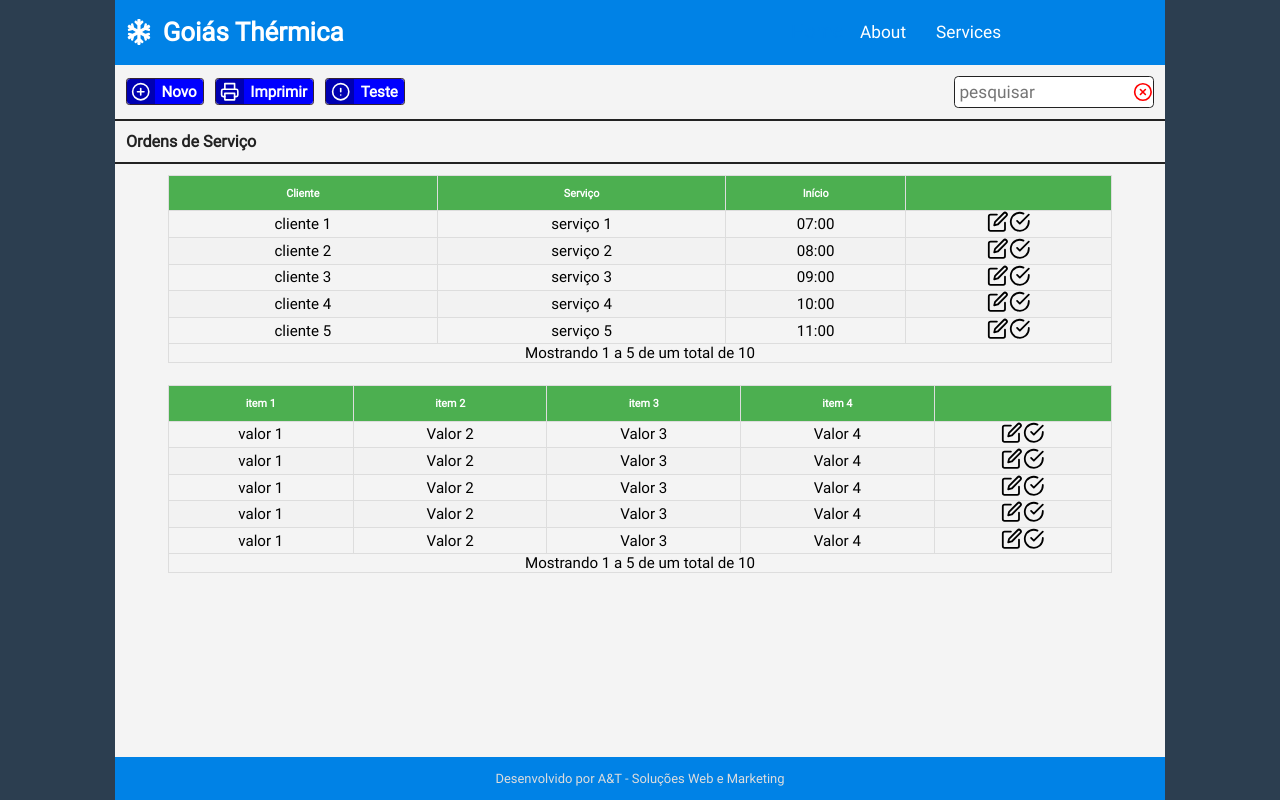
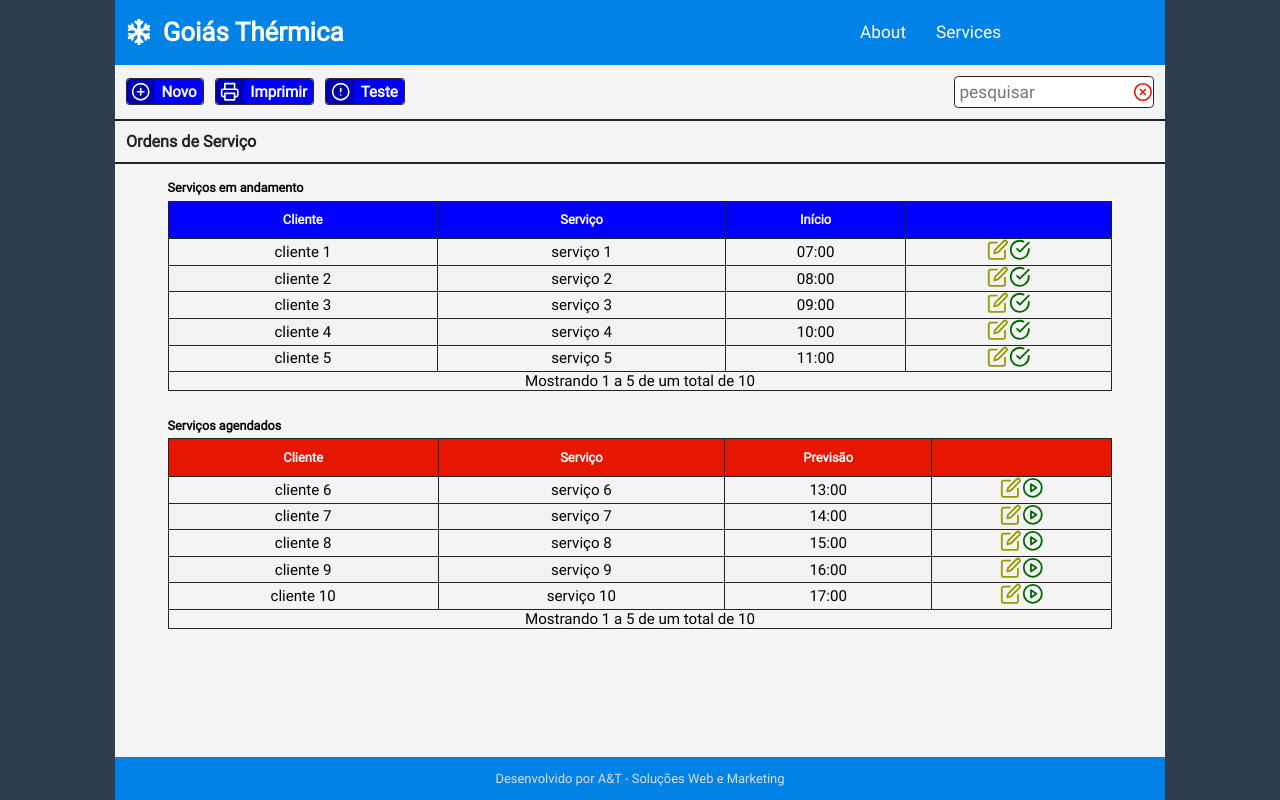
Before and after one commit to andredavid1/goiasthermica, a React (Create React App) app: page / in a window 1280 px wide. Built offline with nearby package versions, Linux system fonts and the light colour scheme.

Commit message:
refactor: improving colors tables

```diff
--- a/src/pages/Home/index.tsx
+++ b/src/pages/Home/index.tsx
@@ -1,8 +1,10 @@
+import { shade } from 'polished';
 import React from 'react';
 import {
   FiAlertCircle,
   FiCheckCircle,
   FiEdit,
+  FiPlayCircle,
   FiPlusCircle,
   FiPrinter,
   FiXCircle,
@@ -60,6 +62,7 @@ const Home: React.FC = () => (
     </ActionsBar>
     <TitleBar title="Ordens de Serviço" />
     <Table>
+      <h3>Serviços em andamento</h3>
       <Running>
         <thead>
           <tr>
@@ -75,8 +78,8 @@ const Home: React.FC = () => (
             <td>serviço 1</td>
             <td>07:00</td>
             <td>
-              <FiEdit />
-              <FiCheckCircle />
+              <FiEdit color={shade(0.4, 'yellow')} />
+              <FiCheckCircle color={shade(0.2, 'green')} />
             </td>
           </tr>
           <tr>
@@ -84,8 +87,8 @@ const Home: React.FC = () => (
             <td>serviço 2</td>
             <td>08:00</td>
             <td>
-              <FiEdit />
-              <FiCheckCircle />
+              <FiEdit color={shade(0.4, 'yellow')} />
+              <FiCheckCircle color={shade(0.2, 'green')} />
             </td>
           </tr>
           <tr>
@@ -93,8 +96,8 @@ const Home: React.FC = () => (
             <td>serviço 3</td>
             <td>09:00</td>
             <td>
-              <FiEdit />
-              <FiCheckCircle />
+              <FiEdit color={shade(0.4, 'yellow')} />
+              <FiCheckCircle color={shade(0.2, 'green')} />
             </td>
           </tr>
           <tr>
@@ -102,8 +105,8 @@ const Home: React.FC = () => (
             <td>serviço 4</td>
             <td>10:00</td>
             <td>
-              <FiEdit />
-              <FiCheckCircle />
+              <FiEdit color={shade(0.4, 'yellow')} />
+              <FiCheckCircle color={shade(0.2, 'green')} />
             </td>
           </tr>
           <tr>
@@ -111,8 +114,8 @@ const Home: React.FC = () => (
             <td>serviço 5</td>
             <td>11:00</td>
             <td>
-              <FiEdit />
-              <FiCheckCircle />
+              <FiEdit color={shade(0.4, 'yellow')} />
+              <FiCheckCircle color={shade(0.2, 'green')} />
             </td>
           </tr>
         </tbody>
@@ -126,65 +129,60 @@ const Home: React.FC = () => (
       </Running>
     </Table>
     <Table>
+      <h3>Serviços agendados</h3>
       <Scheduled>
         <thead>
           <tr>
-            <th>item 1</th>
-            <th>item 2</th>
-            <th>item 3</th>
-            <th>item 4</th>
+            <th>Cliente</th>
+            <th>Serviço</th>
+            <th>Previsão</th>
             <th>{/* actions */}</th>
           </tr>
         </thead>
         <tbody>
           <tr>
-            <td>valor 1</td>
-            <td>Valor 2</td>
-            <td>Valor 3</td>
-            <td>Valor 4</td>
+            <td>cliente 6</td>
+            <td>serviço 6</td>
+            <td>13:00</td>
             <td>
-              <FiEdit />
-              <FiCheckCircle />
+              <FiEdit color={shade(0.4, 'yellow')} />
+              <FiPlayCircle color={shade(0.2, 'green')} />
             </td>
           </tr>
           <tr>
-            <td>valor 1</td>
-            <td>Valor 2</td>
-            <td>Valor 3</td>
-            <td>Valor 4</td>
+            <td>cliente 7</td>
+            <td>serviço 7</td>
+            <td>14:00</td>
             <td>
-              <FiEdit />
-              <FiCheckCircle />
+              <FiEdit color={shade(0.4, 'yellow')} />
+              <FiPlayCircle color={shade(0.2, 'green')} />
             </td>
           </tr>
           <tr>
-            <td>valor 1</td>
-            <td>Valor 2</td>
-            <td>Valor 3</td>
-            <td>Valor 4</td>
+            <td>cliente 8</td>
+            <td>serviço 8</td>
+            <td>15:00</td>
             <td>
-              <FiEdit />
-              <FiCheckCircle />
+              <FiEdit color={shade(0.4, 'yellow')} />
+              <FiPlayCircle color={shade(0.2, 'green')} />
             </td>
           </tr>
           <tr>
-            <td>valor 1</td>
-            <td>Valor 2</td>
-            <td>Valor 3</td>
-            <td>Valor 4</td>
+            <td>cliente 9</td>
+            <td>serviço 9</td>
+            <td>16:00</td>
             <td>
-              <FiEdit />
-              <FiCheckCircle />
+              <FiEdit color={shade(0.4, 'yellow')} />
+              <FiPlayCircle color={shade(0.2, 'green')} />
             </td>
           </tr>
           <tr>
-            <td>valor 1</td>
-            <td>Valor 2</td>
-            <td>Valor 3</td>
-            <td>Valor 4</td>
+            <td>cliente 10</td>
+            <td>serviço 10</td>
+            <td>17:00</td>
             <td>
-              <FiEdit />
-              <FiCheckCircle />
+              <FiEdit color={shade(0.4, 'yellow')} />
+              <FiPlayCircle color={shade(0.2, 'green')} />
             </td>
           </tr>
         </tbody>
--- a/src/pages/Home/styles.ts
+++ b/src/pages/Home/styles.ts
@@ -122,7 +122,7 @@ export const ButtonSearchContainer = styled.div`
   > button {
     border: none;
     background: none;
-    color: #f00;
+    color: #e61700;
     outline: none;
     width: 100%;
     height: 100%;
@@ -145,15 +145,22 @@ export const Table = styled.section`
   justify-content: center;
   width: 100%;
   margin: 1rem 0;
+  flex-direction: column;
+
+  h3 {
+    width: 90%;
+    margin: 0.5rem auto;
+  }
 `;
 
 export const Running = styled.table`
   border-collapse: collapse;
   width: 90%;
+  margin: 0 auto;
 
   td,
   th {
-    border: 1px solid #ddd;
+    border: 1px solid #222;
     text-align: center;
   }
 
@@ -167,8 +174,9 @@ export const Running = styled.table`
 
   th {
     padding: 1rem 0;
-    background-color: #4caf50;
+    background-color: #00f;
     color: white;
+    font-size: 1.2rem;
   }
 
   td {
@@ -183,10 +191,11 @@ export const Running = styled.table`
 export const Scheduled = styled.table`
   border-collapse: collapse;
   width: 90%;
+  margin: 0 auto;
 
   td,
   th {
-    border: 1px solid #ddd;
+    border: 1px solid #222;
     text-align: center;
   }
 
@@ -200,8 +209,9 @@ export const Scheduled = styled.table`
 
   th {
     padding: 1rem 0;
-    background-color: #4caf50;
+    background-color: #e61700;
     color: white;
+    font-size: 1.2rem;
   }
 
   td {
```
